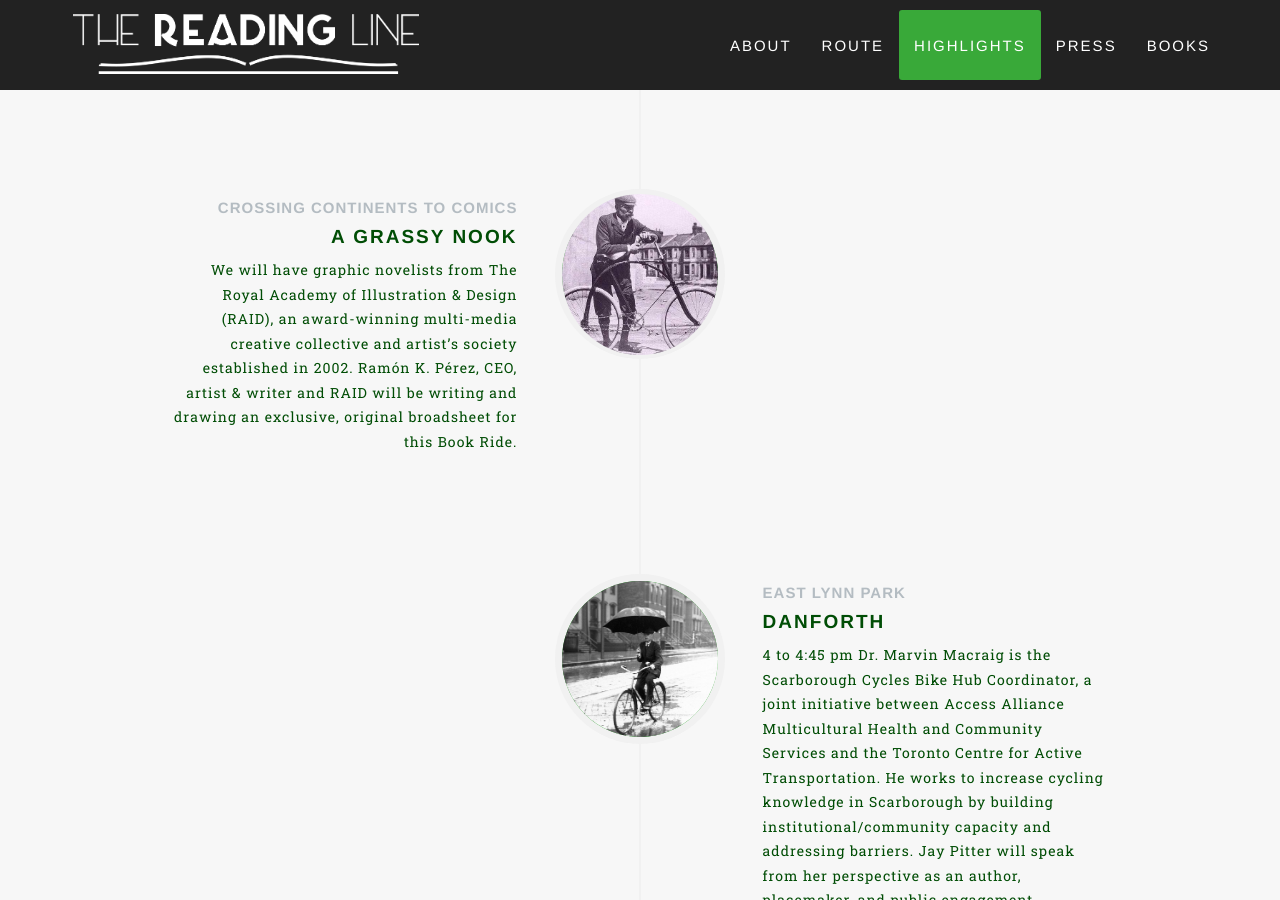
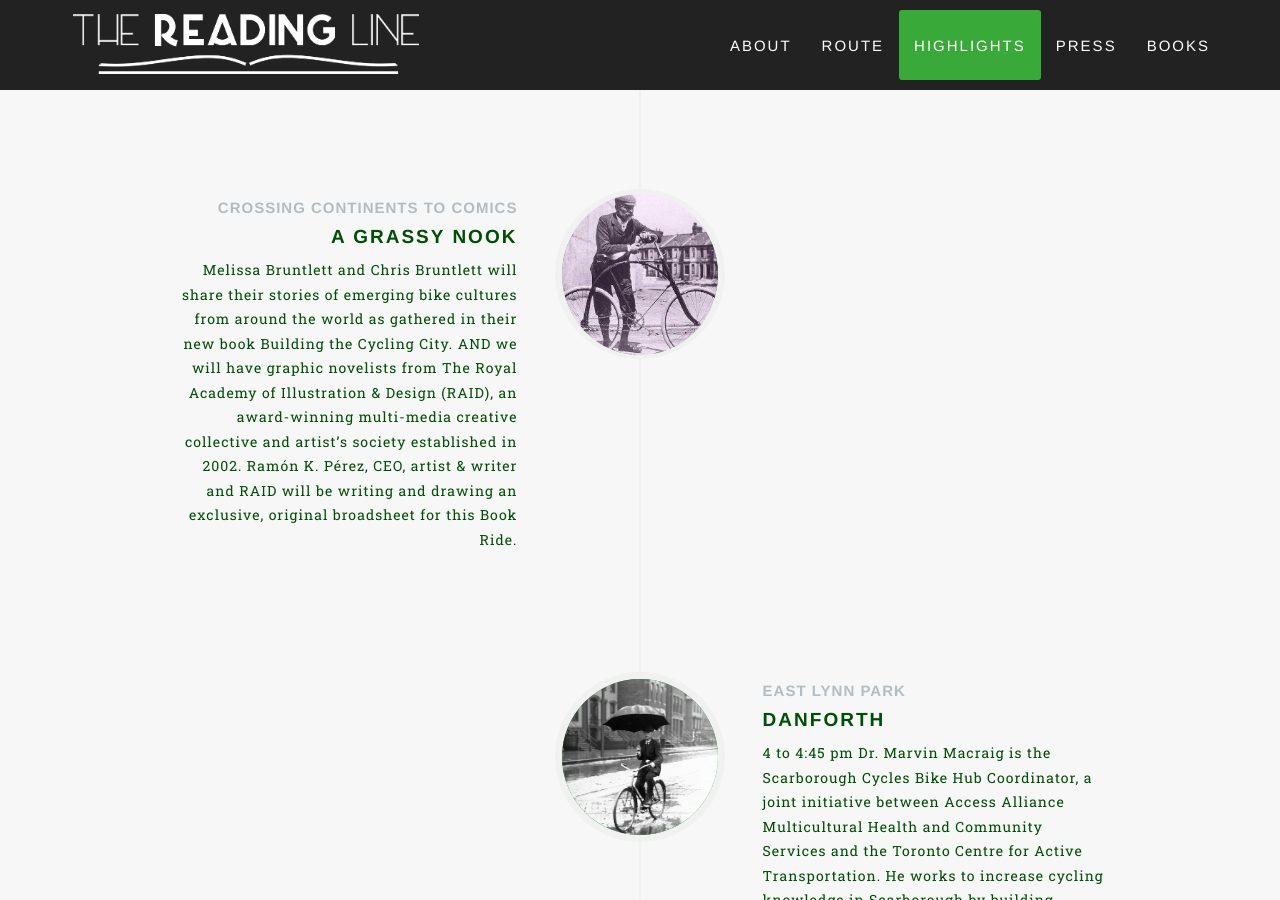
Before and after one commit to thereadingline/thereadingline.github.io, a Jekyll site: the page built from _pages/2018-viaduct.md, in a window 1280 px wide and 900 px high, scrolled down 4943 px. Built offline with Jekyll 4.4.1, drawn with Linux system fonts in a browser that asks for light colours; some web fonts are replaced.

Commit message:
modacity

```diff
--- a/_pages/2018-viaduct.md
+++ b/_pages/2018-viaduct.md
@@ -45,7 +45,7 @@ journey:
   - title: a grassy nook
     subheading: Crossing continents to comics
     img: velo-1910.jpg
-    about: "We will have graphic novelists from The Royal Academy of Illustration & Design (RAID), an award-winning multi-media creative collective and artist’s society established in 2002. Ramón K. Pérez, CEO, artist & writer and RAID will be writing and drawing an exclusive, original broadsheet for this Book Ride."
+    about: "Melissa Bruntlett and Chris Bruntlett will share their stories of emerging bike cultures from around the world as gathered in their new book Building the Cycling City. AND we will have graphic novelists from The Royal Academy of Illustration & Design (RAID), an award-winning multi-media creative collective and artist’s society established in 2002. Ramón K. Pérez, CEO, artist & writer and RAID will be writing and drawing an exclusive, original broadsheet for this Book Ride."
   - title: Danforth
     subheading: East Lynn Park
     img: 3.jpg
```
